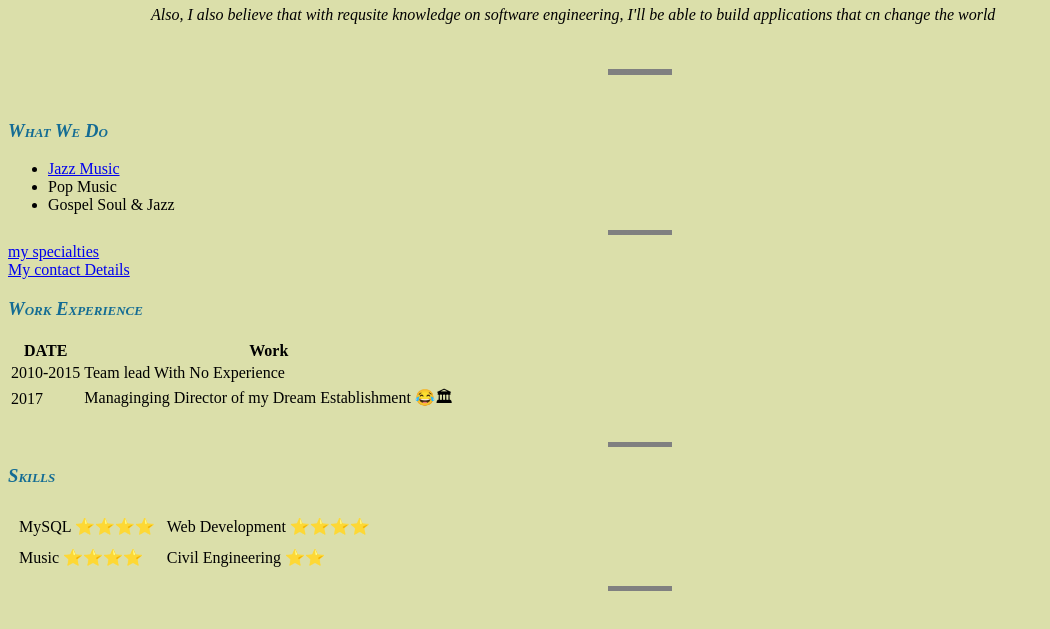
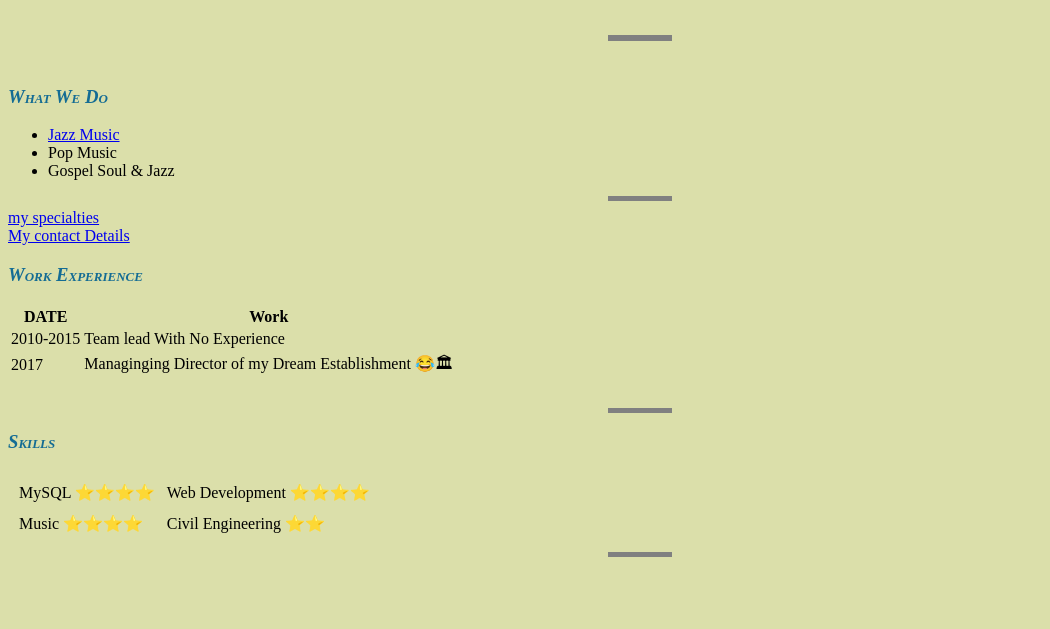
Before and after one commit to Echewis/skill-up, a plain HTML site: page HTML personal site/index.html in a window 1280 px wide. Shown: the part 171-800 px from the top of the page, without its empty margins (0-1050 px from the left). Drawn offline with Linux system fonts and the light colour scheme.

Commit message:
Deletion

```diff
--- a/HTML personal site/index.html
+++ b/HTML personal site/index.html
@@ -19,7 +19,7 @@
     </h1>
         <p><em>CO Founder And <strong> <a href="https://alabama.travel/places-to-go/cities-and-towns">CEO Alobam City</a> </strong>.<em></p>
         <p>I am a new software developer who want's to take up a challenging task in the filed of Tech</p>
-        <p>Also, I also believe that with requsite knowledge on software engineering, I'll be able to build applications that cn change the world </p>
+
         </td>
 
   </tr>
```
